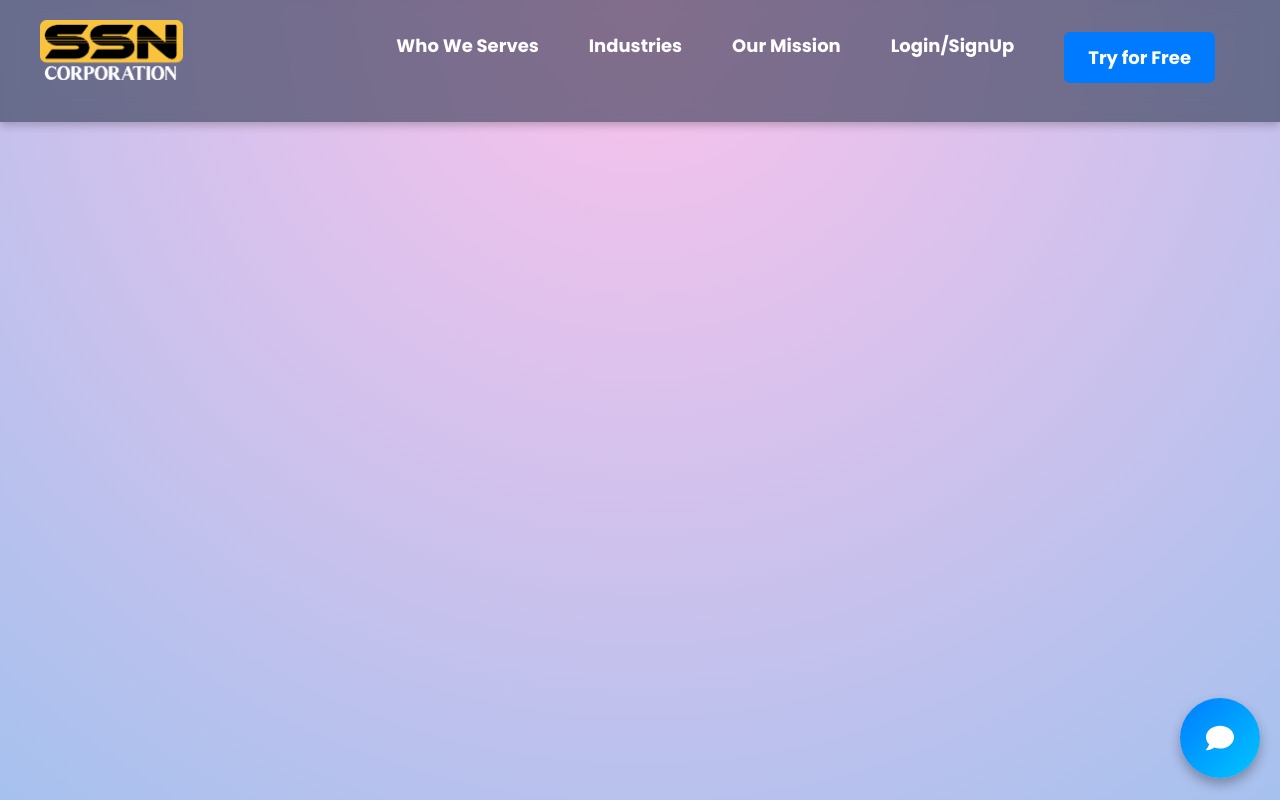
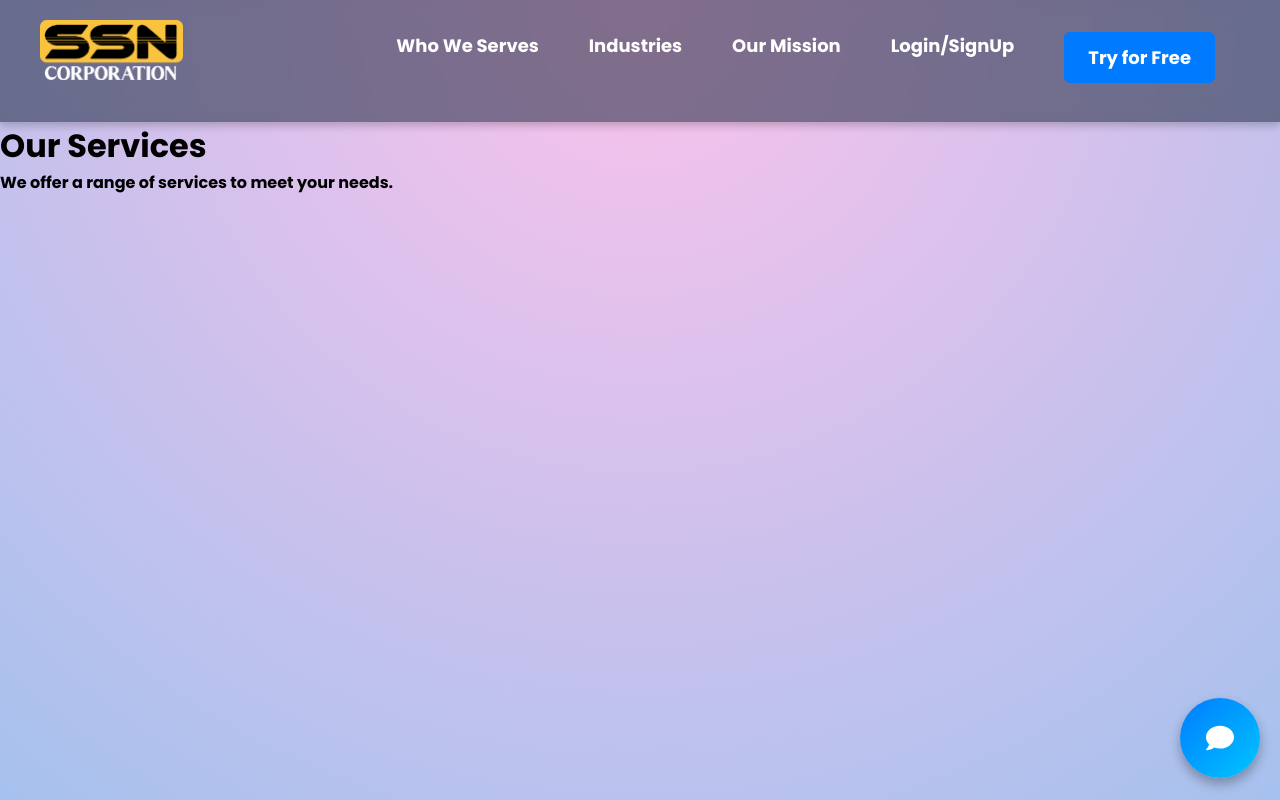
Before and after one commit to aabhashbasnet/SSNCorporation, a React (Create React App) app: page /services in a window 1280 px wide. Built offline with nearby package versions, Linux system fonts and the light colour scheme.

Commit message:
added navigation

```diff
--- a/src/App.js
+++ b/src/App.js
@@ -19,6 +19,9 @@ import Contractors from "./pages/WhoWeServe/Contractors";
 import Suppliers from "./pages/WhoWeServe/Suppliers";
 import SubContractors from "./pages/WhoWeServe/SubContractors";
 // import GetStarted from "./pages/GetStarted/GetStarted";
+import Services from "./pages/Navigation/Services/Services";
+import Products from "./pages/Navigation/Products/Products";
+import Portfolio from "./pages/Navigation/Portfolio/Portfolio";
 function App() {
   return (
     <BrowserRouter>
@@ -54,6 +57,9 @@ function App() {
           <Route path="/who-we-serve/suppliers" element={<Suppliers />} />
           <Route path="/who-we-serve/sub-contractors" element={<SubContractors />} />
           {/* <Route path="/get-started" element={<GetStarted />} /> */}
+          <Route path="/services" element={<Services />} />
+          <Route path="/products" element={<Products />} />
+          <Route path="/portfolio" element={<Portfolio />} />
         </Routes>
       </div>
     </BrowserRouter>
--- /dev/null
+++ b/src/pages/Navigation/Portfolio/Portfolio.jsx
@@ -0,0 +1,13 @@
+// Services.jsx
+import React from 'react';
+
+const Portfolio = () => {
+  return (
+    <div>
+      <h1>Portfolio</h1>
+
+    </div>
+  );
+};
+
+export default Portfolio;
--- /dev/null
+++ b/src/pages/Navigation/Products/Products.jsx
@@ -0,0 +1,12 @@
+// Services.jsx
+import React from 'react';
+
+const Products = () => {
+  return (
+    <div>
+      <h1>Portfolio</h1>
+    </div>
+  );
+};
+
+export default Products;
--- /dev/null
+++ b/src/pages/Navigation/Services/Services.jsx
@@ -0,0 +1,13 @@
+// Services.jsx
+import React from 'react';
+
+const Services = () => {
+  return (
+    <div>
+      <h1>Our Services</h1>
+      <p>We offer a range of services to meet your needs.</p>
+    </div>
+  );
+};
+
+export default Services;
```
Also changed, not shown: src/pages/Navigation/Contact/Contact.jsx (added).
